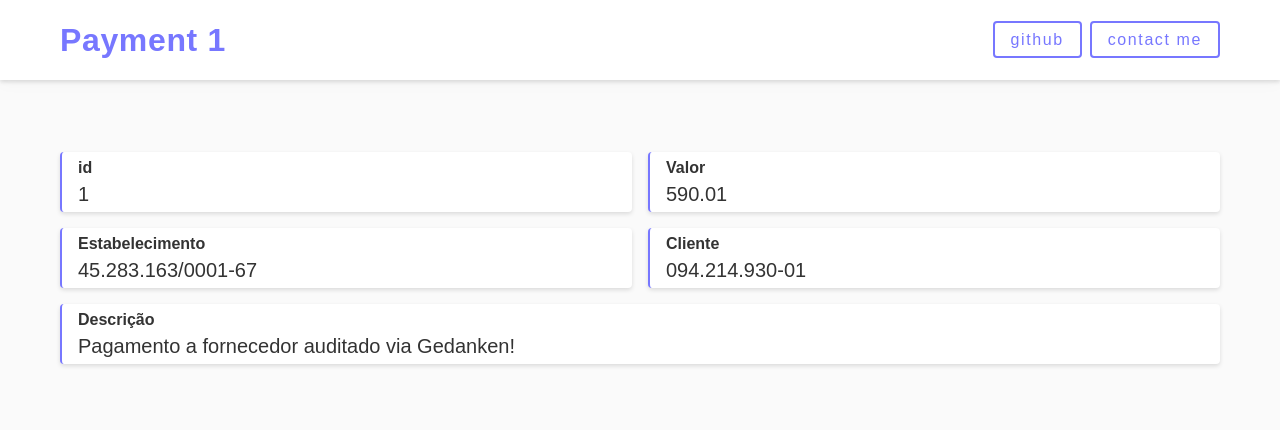
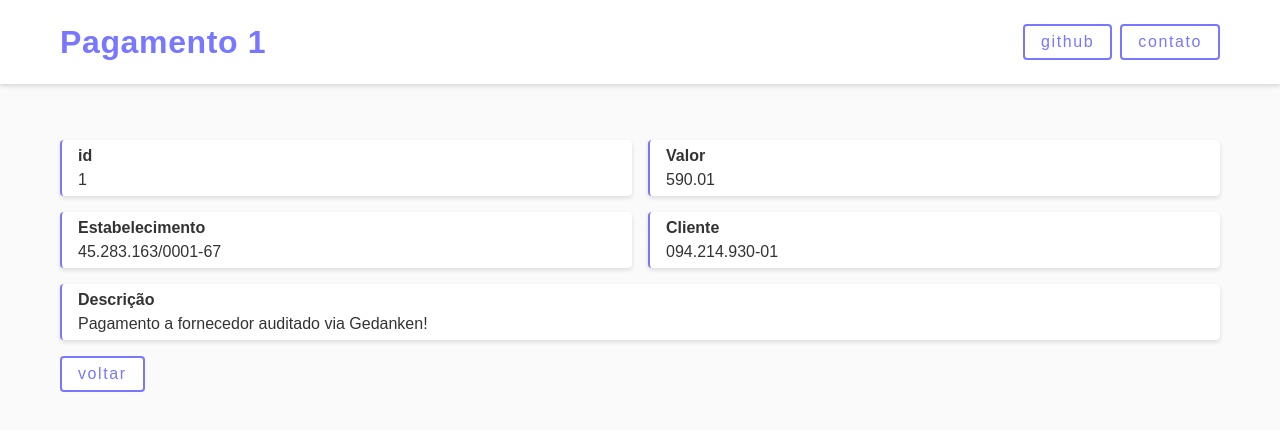
Before and after one commit to rafasilveira/gdk-challenge, a Next.js app: page /payments/1 in a window 1280 px wide. Shown: the top 430 px of the page. Built offline with nearby package versions, Linux system fonts and the light colour scheme.

Commit message:
button refactor

```diff
--- /dev/null
+++ b/src/components/button/button.style.ts
@@ -0,0 +1,27 @@
+import styled from 'styled-components'
+
+export const ButtonStyled = styled.a`
+  padding: 0.5rem 1rem;
+  background: #fff;
+  color: #7777ff;
+  border: 2px solid #7777ff;
+  transition: all 0.25s;
+
+  font-weight: 300;
+  letter-spacing: 0.1em;
+  text-transform: lowercase;
+  border-radius: 4px;
+
+  display: inline-block;
+  cursor: pointer;
+
+  &:hover {
+    background: #7777ff;
+    color: #fff;
+    box-shadow: 0 2px 4px rgba(0, 0, 0, 0.125);
+  }
+
+  & + & {
+    margin-left: 0.5rem;
+  }
+`
--- a/src/components/header/header.component.tsx
+++ b/src/components/header/header.component.tsx
@@ -3,6 +3,7 @@ import { ContainerStyled } from '../container/container.style'
 import { HeaderStyled } from './header.style'
 import Link from 'next/link'
 import Head from 'next/head'
+import { Button } from '..'
 
 export const Header: FC<{ children?: never; title: string }> = ({ title }) => {
   return (
@@ -21,15 +22,12 @@ export const Header: FC<{ children?: never; title: string }> = ({ title }) => {
             </Link>
 
             <div className="buttons">
-              <a
-                target="_blank"
-                href="https://github.com/rafasilveira/gdk-challenge"
-              >
+              <Button target="_blank" href="https://github.com/rafasilveira/gdk-challenge">
                 Github
-              </a>
-              <a target="_blank" href="mailto:rafaelbs159@gmail.com">
-                Contact me
-              </a>
+              </Button>
+              <Button target="_blank" href="mailto:rafaelbs159@gmail.com">
+                Contato
+              </Button>
             </div>
           </div>
         </ContainerStyled>
--- a/src/components/header/header.style.ts
+++ b/src/components/header/header.style.ts
@@ -17,30 +17,5 @@ export const HeaderStyled = styled.header`
       font-weight: 600;
       letter-spacing: 0.02em;
     }
-
-    .buttons {
-      a {
-        padding: 0.5rem 1rem;
-        background: #fff;
-        color: #7777ff;
-        border: 2px solid #7777ff;
-        transition: all 0.25s;
-
-        font-weight: 300;
-        letter-spacing: 0.1em;
-        text-transform: lowercase;
-        border-radius: 4px;
-
-        &:hover {
-          background: #7777ff;
-          color: #fff;
-          box-shadow: 0 2px 4px rgba(0, 0, 0, 0.125);
-        }
-
-        & + a {
-          margin-left: 0.5rem;
-        }
-      }
-    }
   }
 `
--- a/src/components/index.ts
+++ b/src/components/index.ts
@@ -1,3 +1,5 @@
-export { Table } from './table/table.component'
+export { ButtonStyled as Button } from './button/button.style'
 export { ContainerStyled as Container } from './container/container.style'
 export { Header } from './header/header.component'
+export { PaymentItem } from './payment-item/payment-item.component'
+export { Table } from './table/table.component'
--- a/src/components/payment-item/payment-item.component.tsx
+++ b/src/components/payment-item/payment-item.component.tsx
@@ -3,11 +3,9 @@ import { PaymentItemStyled } from './payment-item.style'
 
 export const PaymentItem: FC<{
   label: string
-  text: string
-  children?: never
-}> = ({ label, text }) => (
+}> = ({ label, children }) => (
   <PaymentItemStyled>
     <label>{label}</label>
-    <p>{text}</p>
+    {children}
   </PaymentItemStyled>
 )
--- a/src/components/payment-item/payment-item.style.ts
+++ b/src/components/payment-item/payment-item.style.ts
@@ -8,17 +8,12 @@ export const PaymentItemStyled = styled.div`
   background: #fff;
   box-shadow: 0 2px 4px rgba(0, 0, 0, 0.125);
   border-radius: 4px;
+  margin-bottom: 1rem;
 
   label {
     font-weight: 700;
-  }
-  p {
-    font-size: 1.25rem;
-    margin-top: 0.5rem;
-  }
-
-  && {
-    margin-top: 1rem;
+    margin-bottom: .5rem;
+    display: block;
   }
 
   &:last-child {
--- a/src/pages/index.tsx
+++ b/src/pages/index.tsx
@@ -3,7 +3,7 @@ import { Container, Table, Header } from '../components'
 export default function Home() {
   return (
     <>
-      <Header title={'Payments'} />
+      <Header title={'Pagamentos'} />
 
       <main>
         <Container>
--- a/src/pages/payments/[id].tsx
+++ b/src/pages/payments/[id].tsx
@@ -1,6 +1,7 @@
 import { useRouter } from 'next/dist/client/router'
+import Link from 'next/link'
 import { useMemo } from 'react'
-import { Container, Header } from '../../components'
+import { Button, Container, Header } from '../../components'
 import { PaymentItem } from '../../components/payment-item/payment-item.component'
 import { usePaymentsContext } from '../../store/payments.context'
 
@@ -9,11 +10,14 @@ export default function Payment() {
   const { id } = router.query
 
   const { payments, paymentsLoading } = usePaymentsContext()
-  const payment = useMemo(() => payments?.filter((p) => p.id === Number(id))?.[0] ?? null, [payments])
+  const payment = useMemo(
+    () => payments?.filter((p) => p.id === Number(id))?.[0] ?? null,
+    [payments]
+  )
 
   return (
     <>
-      <Header title={`Payment ${id}`} />
+      <Header title={`Pagamento ${id}`} />
 
       <main>
         <Container>
@@ -21,15 +25,21 @@ export default function Payment() {
 
           {!paymentsLoading && !!payment && (
             <div style={{ display: 'flex', flexWrap: 'wrap', justifyContent: 'space-between' }}>
-              <PaymentItem label={'id'} text={`${payment.id}`} />
-              <PaymentItem label={'Valor'} text={`${payment.amount}`} />
-              <PaymentItem label={'Estabelecimento'} text={`${payment.business}`} />
-              <PaymentItem label={'Cliente'} text={`${payment.customer}`} />
-              <PaymentItem label={'Descrição'} text={`${payment.description}`} />
+              <PaymentItem label={'id'}>{payment.id}</PaymentItem>
+              <PaymentItem label={'Valor'}>{payment.amount}</PaymentItem>
+              <PaymentItem label={'Estabelecimento'}>{payment.business}</PaymentItem>
+              <PaymentItem label={'Cliente'}>{payment.customer}</PaymentItem>
+              <PaymentItem label={'Descrição'}>{payment.description}</PaymentItem>
             </div>
           )}
 
           {!paymentsLoading && !payment && <div>Sem dados</div>}
+
+          <div>
+            <Link href="/">
+              <Button>Voltar</Button>
+            </Link>
+          </div>
         </Container>
       </main>
     </>
```
